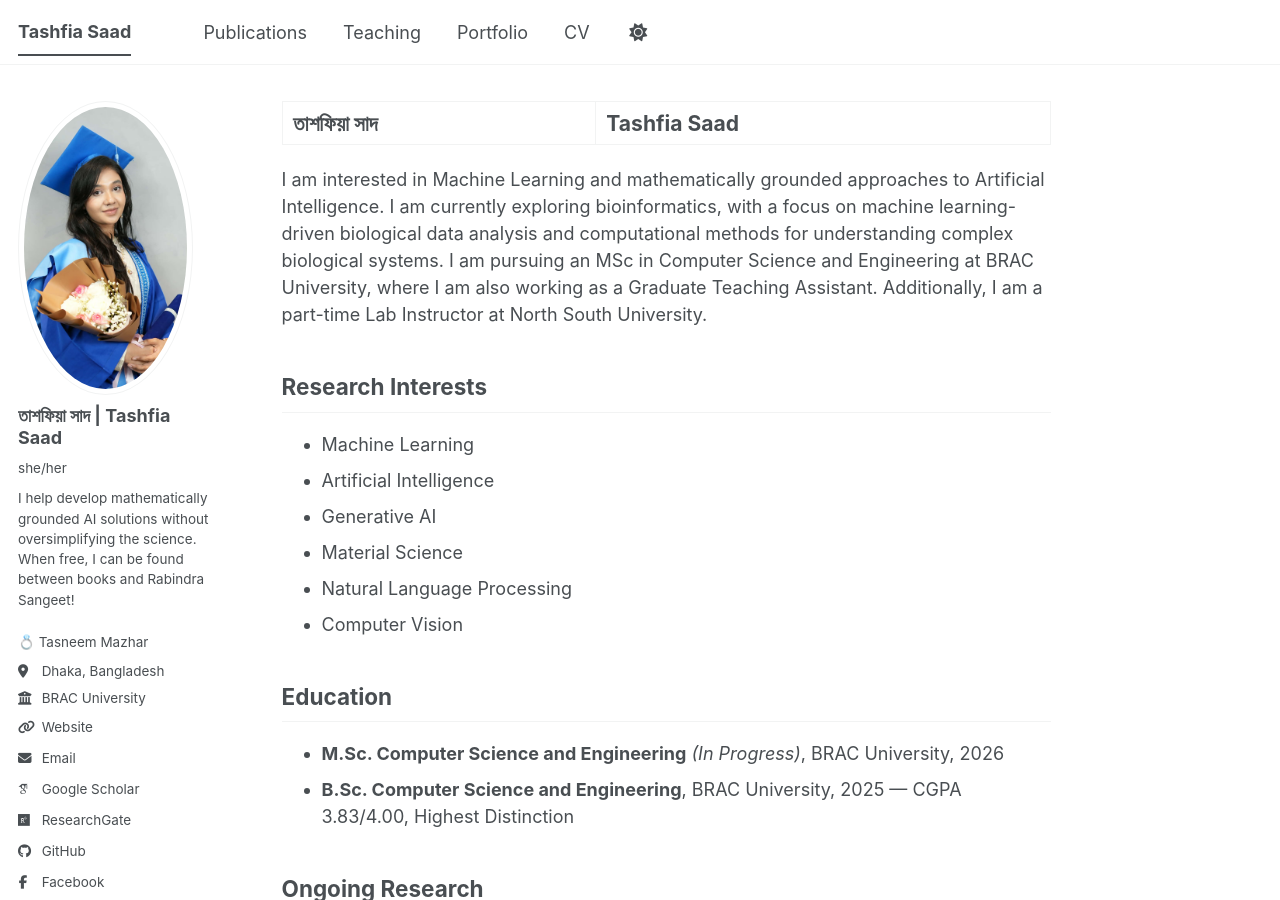
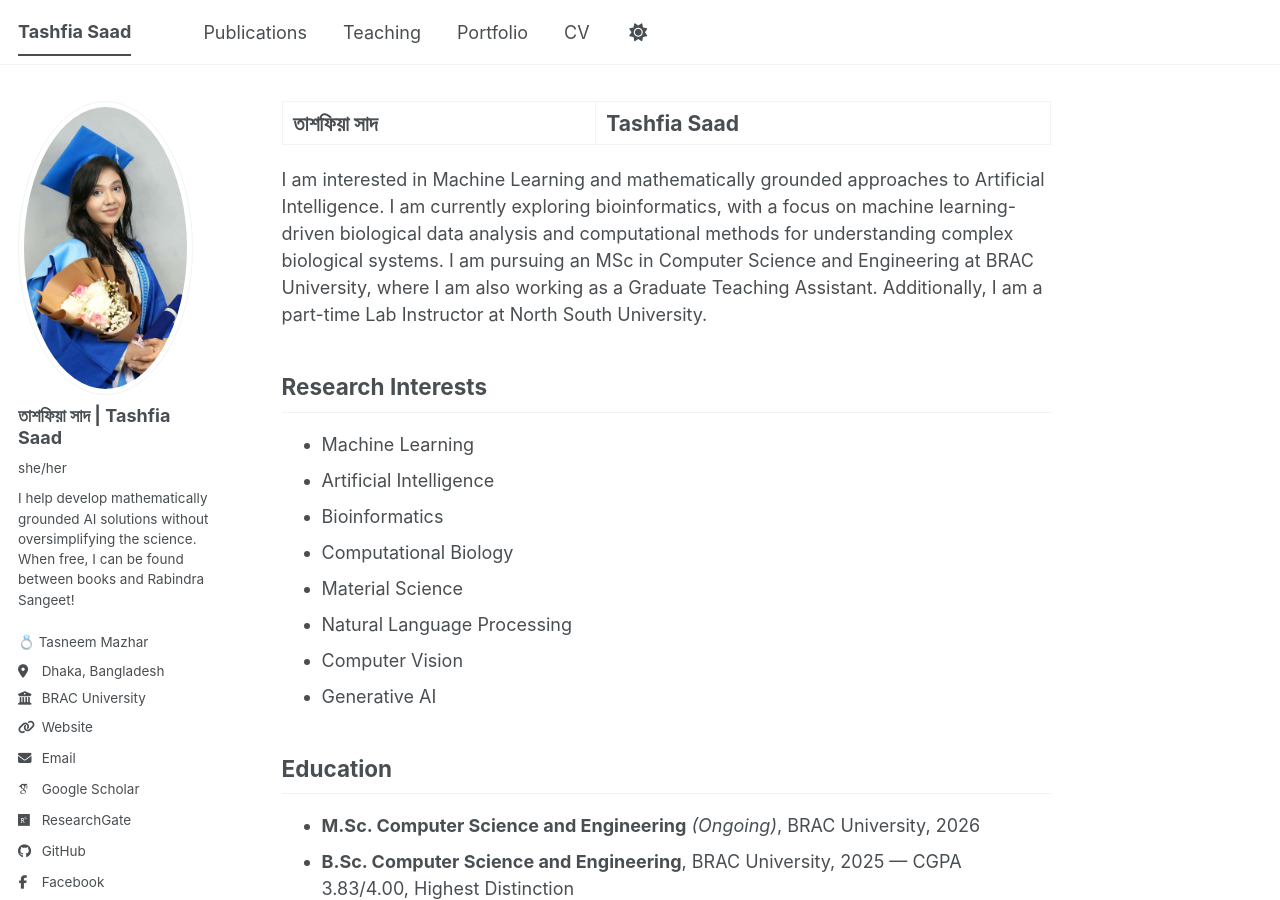
Before and after one commit to saadtashfia/saadtashfia.github.io, a Jekyll site: the page built from _pages/about.md, in a window 1280 px wide and 900 px high. Built offline with Jekyll 4.4.1, drawn with Linux system fonts in a browser that asks for light colours; some web fonts are replaced; a script bundle is joined from its source files by our own code; library files that are not in the unit come from our copies.

Commit message:
Update about.md

```diff
--- a/_pages/about.md
+++ b/_pages/about.md
@@ -11,13 +11,15 @@
 ## Research Interests
 - Machine Learning
 - Artificial Intelligence
-- Generative AI
+- Bioinformatics
+- Computational Biology
 - Material Science
 - Natural Language Processing
 - Computer Vision
+- Generative AI
 
 ## Education
-- **M.Sc. Computer Science and Engineering** *(In Progress)*, BRAC University, 2026
+- **M.Sc. Computer Science and Engineering** *(Ongoing)*, BRAC University, 2026
 - **B.Sc. Computer Science and Engineering**, BRAC University, 2025 — CGPA 3.83/4.00, Highest Distinction
 
 ## Ongoing Research
```
